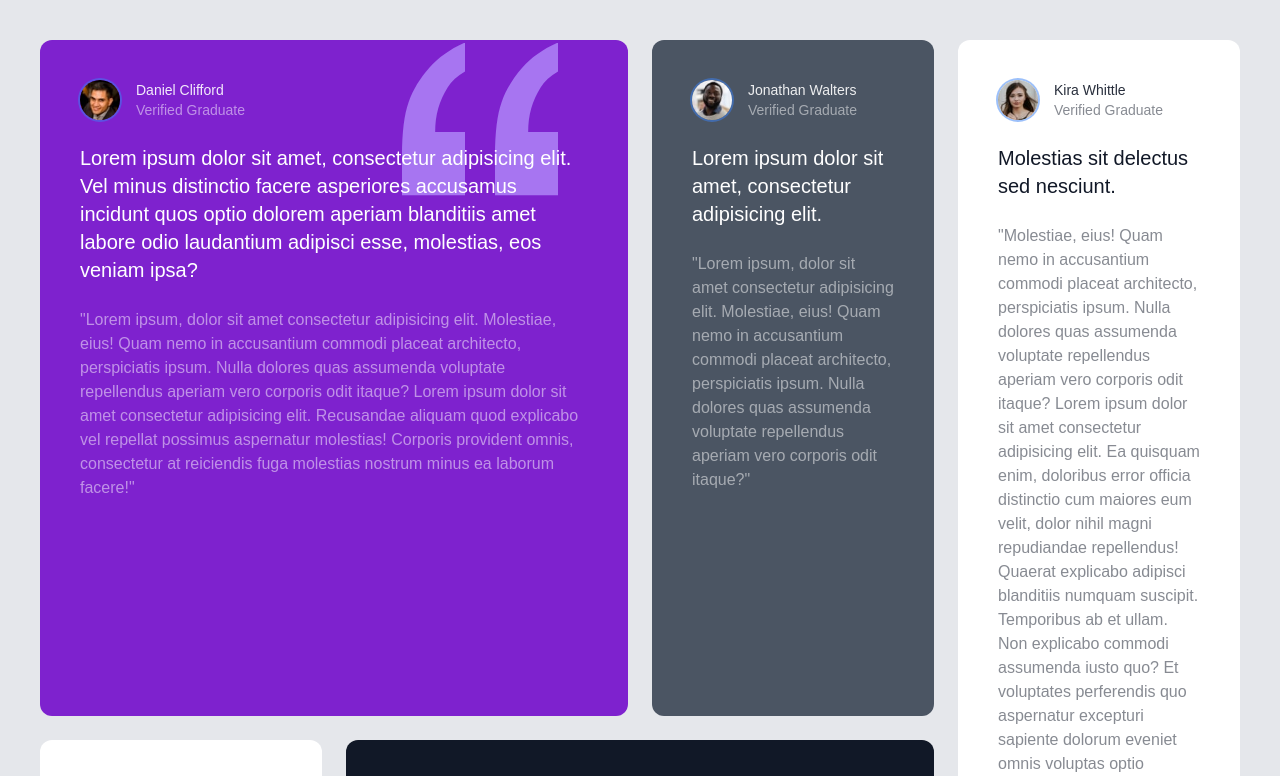
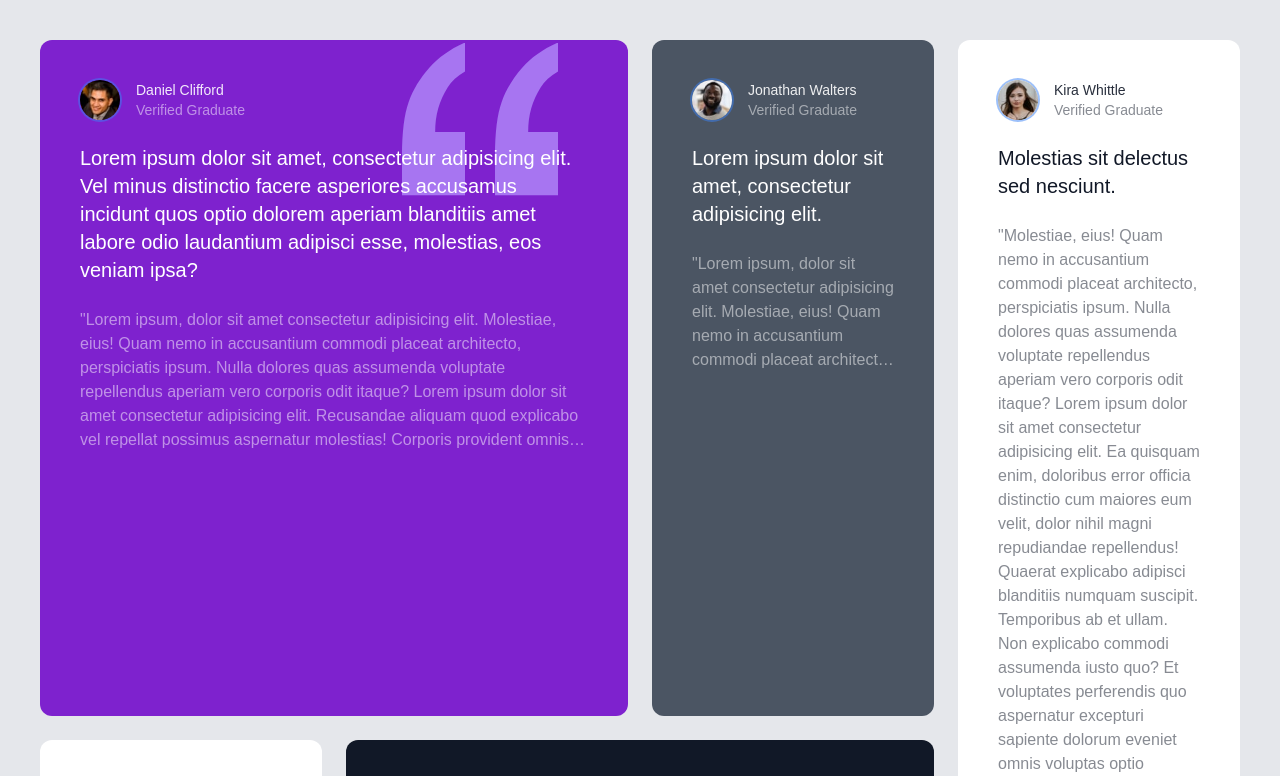
Before and after one commit to renishb10/testimonial-tailwind, a website: page index.html in a window 1280 px wide. Shown: the top 776 px of the page. Drawn offline with Linux system fonts and the light colour scheme.

Commit message:
plugin line-clamp

```diff
--- a/index.html
+++ b/index.html
@@ -34,8 +34,8 @@
         </p>
 
         <!-- Small Text -->
-        <p class="mt-6 opacity-50">
-          "Lorem ipsum, dolor sit amet consectetur adipisicing elit. Molestiae, eius! Quam nemo in accusantium commodi placeat architecto, perspiciatis ipsum. Nulla dolores quas assumenda voluptate repellendus aperiam vero corporis odit itaque? Lorem ipsum dolor sit amet consectetur adipisicing elit. Recusandae aliquam quod explicabo vel repellat possimus aspernatur molestias! Corporis provident omnis, consectetur at reiciendis fuga molestias nostrum minus ea laborum facere!"
+        <p class="mt-6 opacity-50 line-clamp-6">
+          "Lorem ipsum, dolor sit amet consectetur adipisicing elit. Molestiae, eius! Quam nemo in accusantium commodi placeat architecto, perspiciatis ipsum. Nulla dolores quas assumenda voluptate repellendus aperiam vero corporis odit itaque? Lorem ipsum dolor sit amet consectetur adipisicing elit. Recusandae aliquam quod explicabo vel repellat possimus aspernatur molestias! Corporis provident omnis, consectetur at reiciendis fuga molestias nostrum minus ea laborum facere! Lorem ipsum dolor sit amet consectetur adipisicing elit. Necessitatibus, harum atque, repellendus dolore nostrum quam eius at impedit aspernatur beatae inventore esse ullam temporibus possimus modi perferendis ducimus aliquid saepe. Obcaecati illo nesciunt rem minima culpa, eligendi velit unde in qui ut esse soluta amet molestiae totam magnam debitis vero."
         </p>
       </div>
 
@@ -56,8 +56,8 @@
         </p>
 
         <!-- Small Text -->
-        <p class="mt-6 opacity-50">
-          "Lorem ipsum, dolor sit amet consectetur adipisicing elit. Molestiae, eius! Quam nemo in accusantium commodi placeat architecto, perspiciatis ipsum. Nulla dolores quas assumenda voluptate repellendus aperiam vero corporis odit itaque?"
+        <p class="mt-6 opacity-50 line-clamp-5">
+          "Lorem ipsum, dolor sit amet consectetur adipisicing elit. Molestiae, eius! Quam nemo in accusantium commodi placeat architecto, perspiciatis ipsum. Nulla dolores quas assumenda voluptate repellendus aperiam vero corporis odit itaque? Lorem ipsum dolor sit amet consectetur adipisicing elit. Delectus quos alias inventore porro voluptatem! Eaque perferendis molestiae similique fuga earum quibusdam autem dolore, fugiat iste architecto debitis eos velit sit, ex maiores quas suscipit hic totam rerum atque eum quis et. Quam maiores ex doloribus quibusdam et accusantium illum laboriosam laborum veniam dolorum, facere id itaque! Rerum esse repellat at. "
         </p>
       </div>
 
--- a/package.json
+++ b/package.json
@@ -13,5 +13,8 @@
   "devDependencies": {
     "gh-pages": "^5.0.0",
     "tailwindcss": "^3.2.6"
+  },
+  "dependencies": {
+    "@tailwindcss/line-clamp": "^0.4.4"
   }
 }
--- a/tailwind.config.js
+++ b/tailwind.config.js
@@ -13,5 +13,7 @@ module.exports = {
       },
     },
   },
-  plugins: [],
+  plugins: [
+    require('@tailwindcss/line-clamp'),
+  ],
 }
```
Also changed, not shown: css/style.css, 1 other file.
